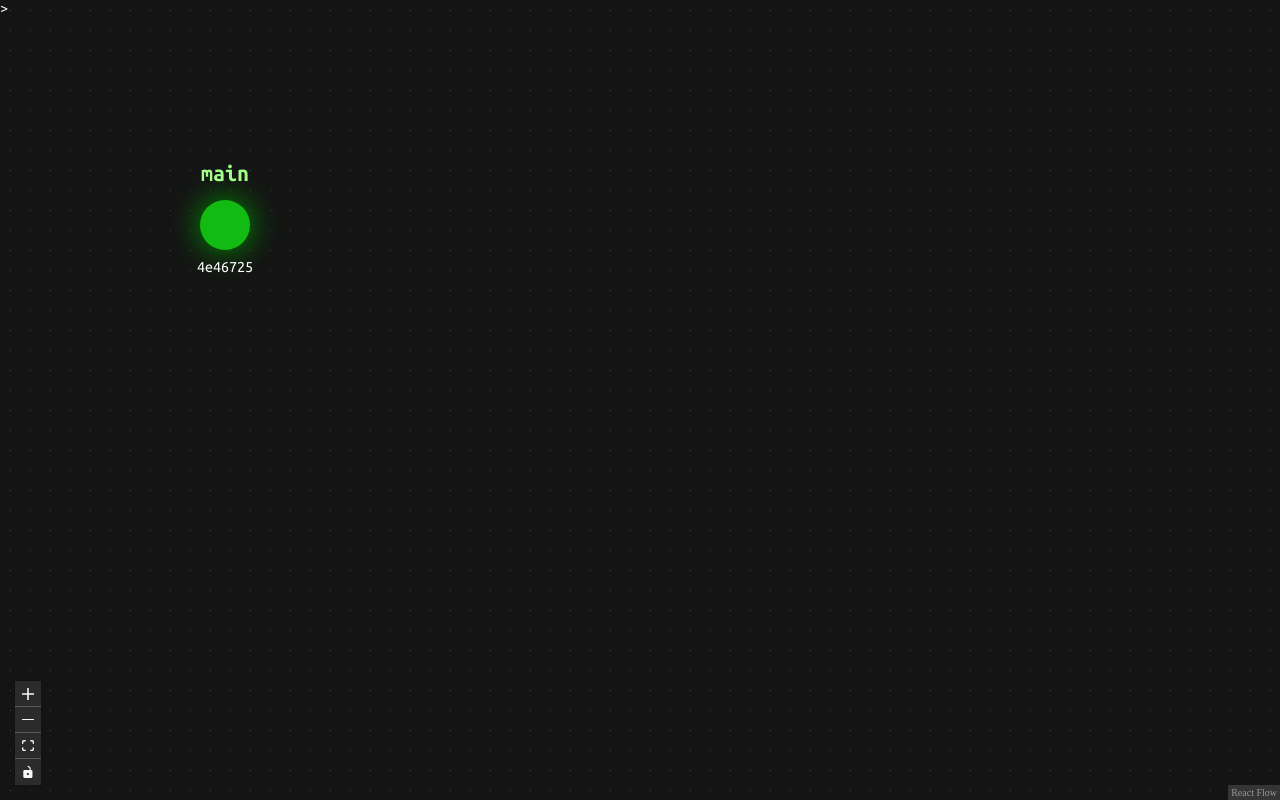
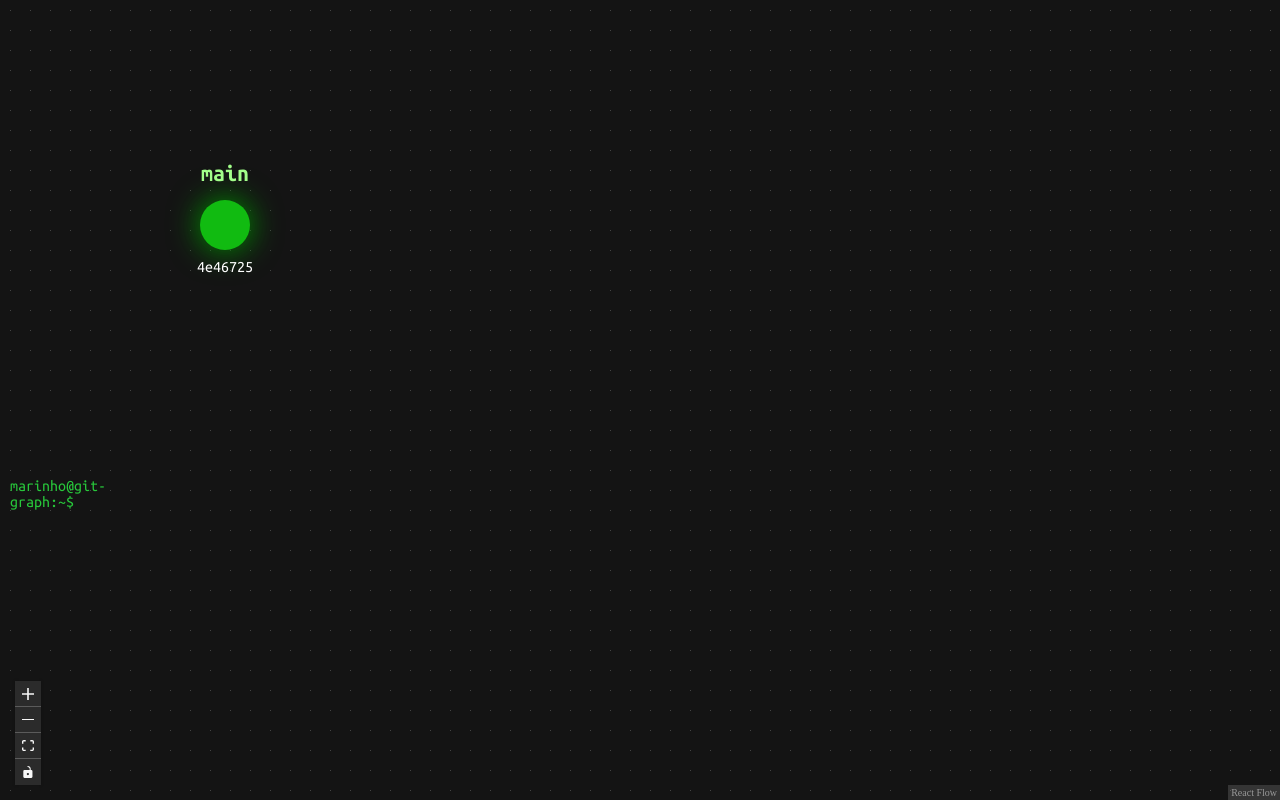
Before and after one commit to GabrielvMarinho/git-graph-view, a React app: page / in a window 1280 px wide. Built offline with nearby package versions, Linux system fonts and the light colour scheme.

Commit message:
added terminal history stacking

```diff
--- a/src/components/CommandPrompt.css
+++ b/src/components/CommandPrompt.css
@@ -1,11 +1,17 @@
 @import url("../styles.css");
 .commandPrompt{
+    overflow-y: auto;
+    height: 60vh;
+    margin-top: 30px;
+    margin-left: 10px;
     position: absolute;
+    display: flex;
+    flex-direction: column-reverse;
     width: 300px;
     color: rgb(243, 243, 243);
     z-index: 1;
 }
-.cmdArrowInput{
+.cmdInput{
     width: 100%;
     background-color: transparent;
     color: rgb(243, 243, 243);
@@ -15,14 +21,22 @@
     font-family: "Ubuntu Mono", monospace;
 }
 .cmdArrow{
+    word-break: keep-all;
+    color: rgb(40, 200, 59);
+
     font-size: medium;
     font-family: "Ubuntu Mono", monospace;
+}
+.dispatchCommandHistory{
+    display: flex;
+    flex-direction: column;
+    gap: 2px;
 }
 .dispatchCommand{
     display: flex;
     gap: 2px;
 }
-.lastOutput{
+.output{
     font-size: medium;
     font-family: "Ubuntu Mono", monospace;
     font-weight: 100;
--- a/src/components/CommandPrompt.js
+++ b/src/components/CommandPrompt.js
@@ -1,21 +1,23 @@
-import { useEffect, useState } from "react";
+import { useState } from "react";
 import "./CommandPrompt.css"
 
 export default function CommandPrompt({commandDispatcher}){
     const [listCommands, setListCommands] = useState([])
+    const [listOutput, setListOutput] = useState([])
     const [temporaryListCommands, setTemporaryListCommands] = useState([])
     const [index, setIndex] = useState(0)
     const [currentCommand, setCurrentCommand] = useState()
-    const [lastOutput, setLastOutput] = useState()
+
     const handleCommandSubmit = function(e){
         e.preventDefault()
         let command = e.target.CommandPromptInput.value
         try{
             let output = commandDispatcher.receiveAndDispatchCommand(command)
-            setLastOutput({message:output, error:false})
+            setListOutput((prev) =>[...prev, {message:output, error:false}])
+
         }catch(e ){
             console.log(e)
-            setLastOutput({message:e.message, error:true})
+            setListOutput((prev) =>[...prev, {message:e.message, error:true}])
         }
         setIndex(listCommands.length+1)
         setTemporaryListCommands([...listCommands, command])
@@ -45,16 +47,29 @@ export default function CommandPrompt({commandDispatcher}){
         let command = e.target.value
         setCurrentCommand(command)
     }
+    console.log(listOutput.length)
     return (
         <div className="commandPrompt">
+
+
             <form className="dispatchCommand" onSubmit={(e) => {handleCommandSubmit(e)}}>
-                <label className="cmdArrow">&gt;</label>
+                <label className="cmdArrow">marinho@git-graph:~$&nbsp;</label>
                 <input onKeyDown={handleKeyDown} id="CommandPromptInput"
                 autoComplete="off" value={index==listCommands.length?currentCommand:temporaryListCommands[index]}
-                className="cmdArrowInput"
+                className="cmdInput"
                 onChange={index==listCommands.length?(e) =>updateCurrentCommand(e):(e)=>{console.log("______");updateTemporaryListCommands(e)}}></input>
             </form>
-            <h3 className={`lastOutput ${lastOutput && lastOutput.error?"error":""}`}>{lastOutput && lastOutput.message}</h3>
+            <div style={{display:"flex", flexDirection:"column"}}>
+            {listOutput.length>0 &&listOutput.map((output, index) =>(
+                <div className="dispatchCommandHistory">
+                    <div style={{display:"flex"}}>
+                    <label className="cmdArrow">marinho@git-graph:~$&nbsp;</label>
+                    <label className="cmdInput">{listCommands[index]}</label>
+                    </div>
+                    <h3 className={`output ${output.error?"error":""}`}>{output.message}</h3>
+                </div>
+            ))}
+            </div>
         </div>
     )
 }
```
